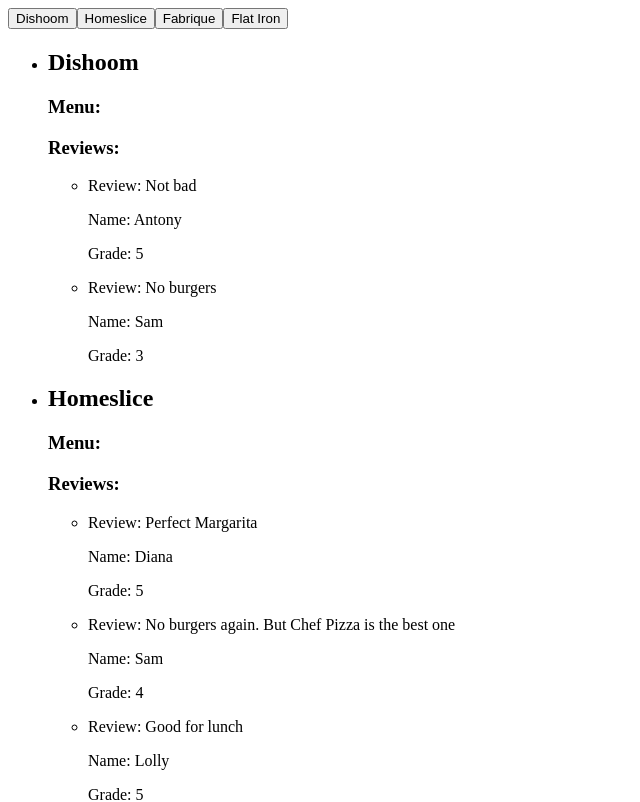
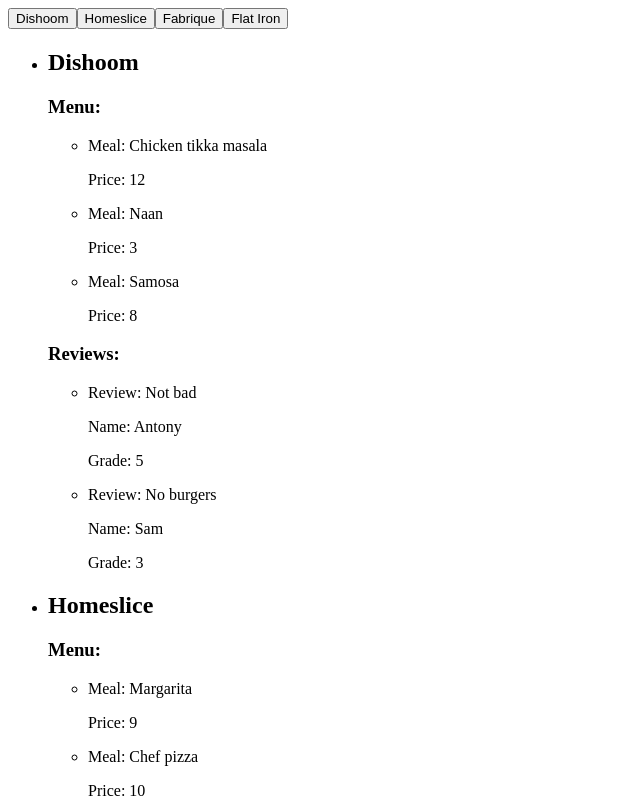
Before and after one commit to YuriiBoltukov/learn-js-react-homework, a React (Vite) app: page / in a window 1280 px wide. Shown: the top 802 px of the page, without its empty margins (0-640 px from the left). Built offline with nearby package versions, Linux system fonts and the light colour scheme.

Commit message:
feat menu components

```diff
--- a/src/components/Restaurant/Restaurant.tsx
+++ b/src/components/Restaurant/Restaurant.tsx
@@ -4,7 +4,7 @@
 
 // @ts-ignore
 export function Restaurant({restaurant}) {
-console.log(restaurant.reviews)
+
   return (
     <li>
       <h2>{restaurant.name}</h2>
--- a/src/components/RestaurantMenuItem/RestaurantMenuItem.tsx
+++ b/src/components/RestaurantMenuItem/RestaurantMenuItem.tsx
@@ -6,8 +6,10 @@
   console.log(menu)
   return (
     <li>
-      <p>{menu.name}</p>
-      <p>{menu.price}</p>
+      <div>
+        <p>Meal: {menu.name}</p>
+        <p>Price: {menu.price}</p>
+      </div>
     </li>
   );
 }
--- a/src/components/RestaurantMenuList/RestaurantMenuList.tsx
+++ b/src/components/RestaurantMenuList/RestaurantMenuList.tsx
@@ -9,7 +9,7 @@
   return (
     <ul>
       {
-        props.menu?.map((menu:MenuItem) => {
+        props.restaurant?.map((menu:MenuItem) => {
           return <RestaurantMenuItem menu={menu} />
         })
       }
--- a/src/components/RestaurantReviewsList/RestaurantReviewsList.tsx
+++ b/src/components/RestaurantReviewsList/RestaurantReviewsList.tsx
@@ -4,7 +4,6 @@
 
 // @ts-ignore
 export function RestaurantReviewsList(props) {
-
   return (
     <ul>
       {
```
